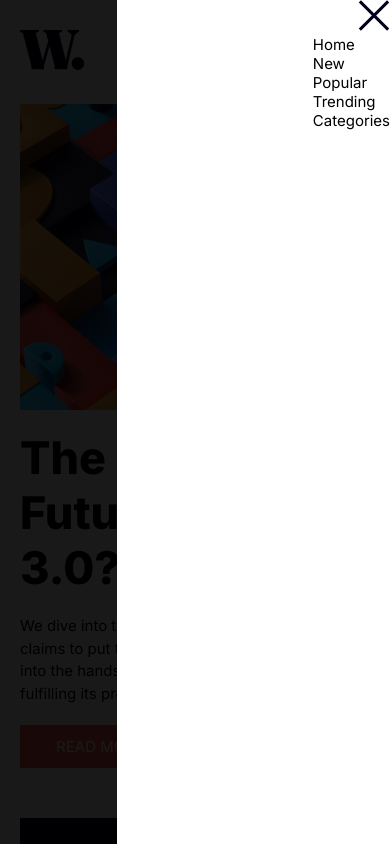
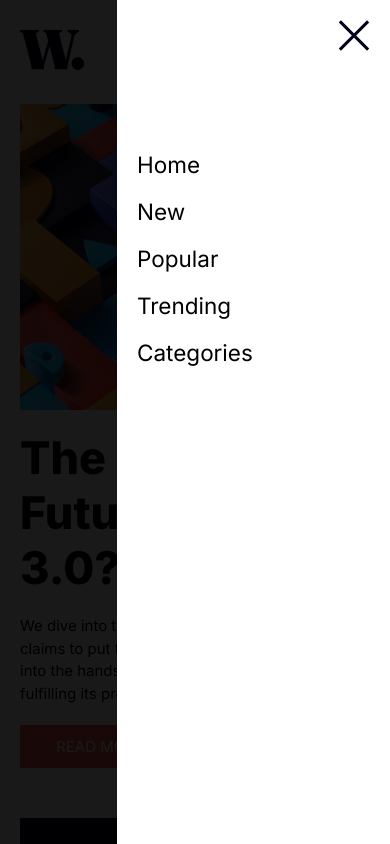
Before and after one commit to cjislegit/NewsHomepage, a React (Create React App) app: page / in a window 390 px wide. Shown: the top 844 px of the page. Built offline with nearby package versions, Linux system fonts and the light colour scheme.

Commit message:
Styled the mobile menu

```diff
--- a/src/components/MobileMenu/mobileMenu.module.css
+++ b/src/components/MobileMenu/mobileMenu.module.css
@@ -19,5 +19,21 @@
   position: absolute;
   display: flex;
   flex-direction: column;
-  align-items: end;
+  padding: 20px;
+  gap: 100px;
 }
+
+.mobileMenuClose {
+  display: flex;
+  justify-content: flex-end;
+}
+
+.mobileMenu ul {
+  display: flex;
+  flex-direction: column;
+  gap: 20px;
+}
+
+.mobileMenu ul li {
+  font-size: 1.5em;
+}
```
